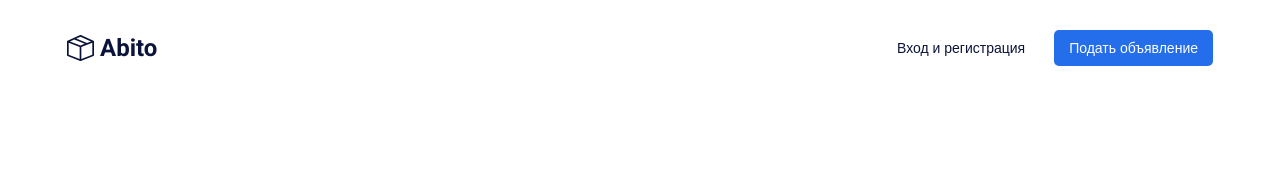
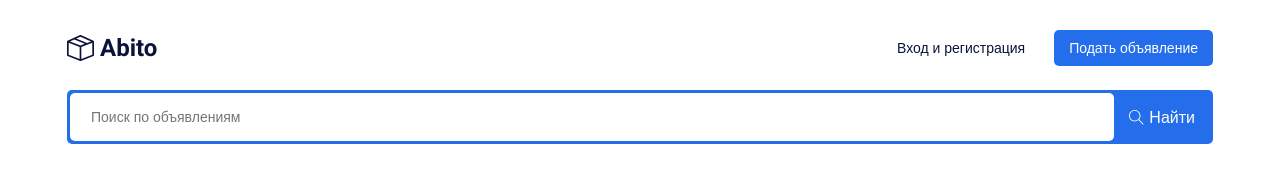
Before and after one commit to Bakaeva/Abito, a plain HTML site: page index.html in a window 1280 px wide. Drawn offline with Linux system fonts and the light colour scheme.

Commit message:
Верстка секции поиска

```diff
--- a/index.html
+++ b/index.html
@@ -28,9 +28,25 @@
         </div>
     </header>
 
-    <div class="search"></div>
+    <main>
+        <section class="search">
+            <div class="container">
+                <div class="search-box">
+                    <input type="text" placeholder="Поиск по объявлениям">
+                    <button class="btn btn-primary search-btn">
+                        <img class="search-btn__icon" src="./image/search.svg" alt="search">
+                        <span class="search-btn__text">Найти</span>
+                    </button>
+                </div>
+            </div>
+        </section>
 
-    <main></main>
+        <section class="content">
+            <div class="container">
+
+            </div>
+        </section>
+    </main>
 </body>
 
 </html>
--- a/style.css
+++ b/style.css
@@ -5,6 +5,7 @@
 body {
     margin: 0;
     font-family: 'Roboto', sans-serif;
+    font-weight: 400;
     font-style: normal;
     line-height: normal;
 }
@@ -14,6 +15,26 @@ body {
     max-width: 1160px;
     padding: 0 7px;
     margin: 0 auto;
+}
+
+.btn {
+    line-height: 16px;
+    font-size: 14px;
+    padding: 10px 15px;
+    border-radius: 5px;
+    border: none;
+    cursor: pointer;
+}
+
+.btn-outline {
+    background-color: transparent;
+    color: rgba(10, 20, 58, 1);
+}
+
+.btn-primary {
+    background-color: rgba(37, 110, 235, 1);
+    color: rgba(255, 255, 255, 1);
+    margin-left: 10px;
 }
 
 .header {
@@ -41,31 +62,57 @@ body {
     color: rgba(10, 20, 58, 1);
 }
 
-.btn {
-    line-height: 16px;
-    font-size: 14px;
-    font-weight: 400;
-    padding: 10px 15px;
-    border-radius: 5px;
-    border: none;
-    cursor: pointer;
-}
-
-.btn-outline {
-    background-color: transparent;
-    color: rgba(10, 20, 58, 1);
-}
-
-.btn-primary {
-    background-color: rgba(37, 110, 235, 1);
-    color: rgba(255, 255, 255, 1);
-    margin-left: 10px;
-}
-
 .header-burger {
     width: 30px;
     height: 15px;
     display: none;
+}
+
+.search {
+    margin-bottom: 45px;
+}
+
+.search-box {
+    /* width: 100%; */
+    display: flex;
+    align-items: center;
+    justify-content: flex-start;
+    border-radius: 5px;
+    background-color: rgba(37, 110, 235, 1);
+    padding: 3px;
+}
+
+.search-box input {
+    flex-grow: 1;
+    padding: 16px 21px;
+    border-radius: 5px;
+    border: none;
+    outline: none;
+    color: rgba(10, 20, 58, 1);
+    font-size: 14px;
+    line-height: 16px;
+    min-width: 0;
+}
+
+.search-box input ::placeholder {
+    opacity: 0.4;
+}
+
+.search-btn {
+    display: flex;
+    align-items: center;
+    margin-left: 0;
+}
+
+.search-btn__icon {
+    width: 15px;
+    height: 17px;
+}
+
+.search-btn__text {
+    margin-left: 5px;
+    font-size: 16px;
+    line-height: 19px;
 }
 
 @media (max-width:1200px) {
@@ -89,7 +136,11 @@ body {
         display: none;
     }
 
-    .header-burger img {
+    .header-burger {
         display: block;
     }
+
+    .search-btn__text {
+        display: none;
+    }
 }
```
Also changed, not shown: image/search.svg (added).
